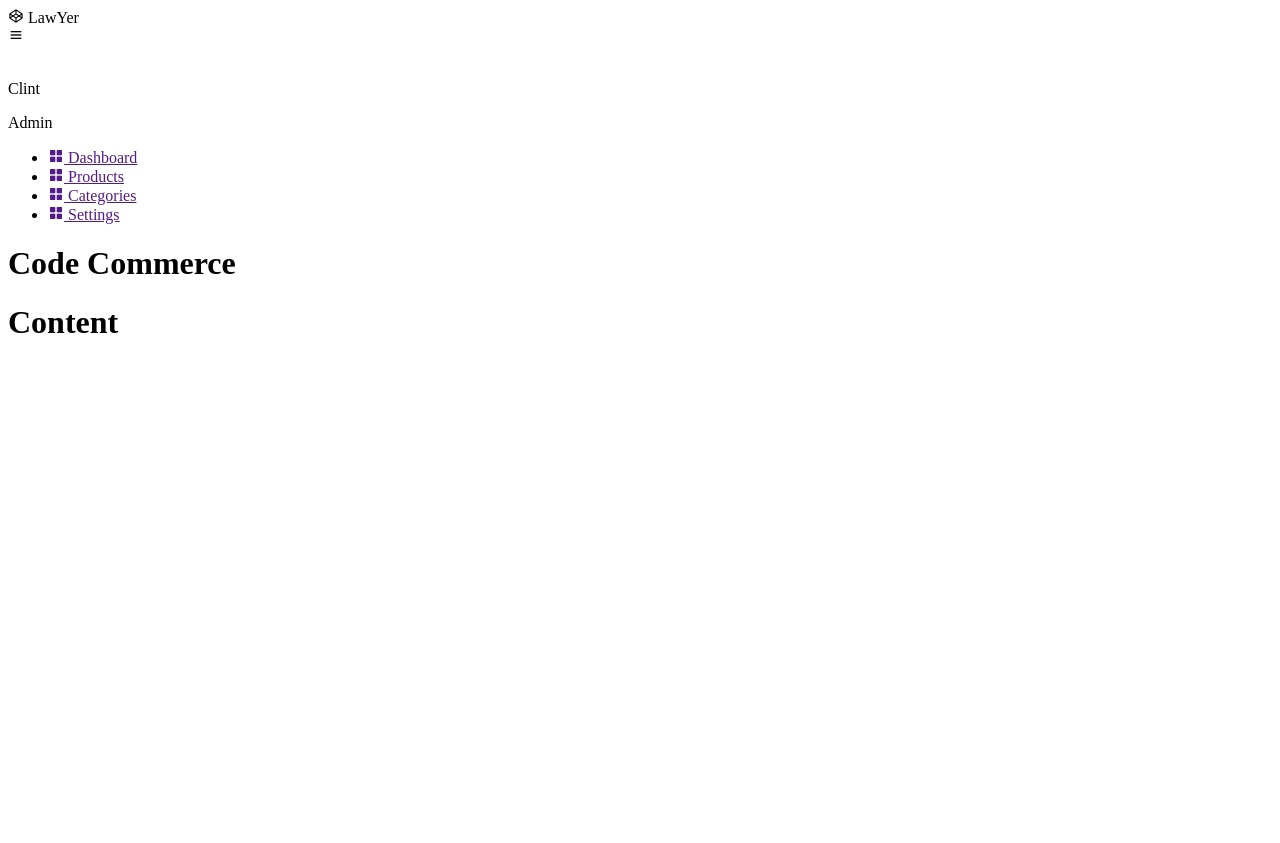
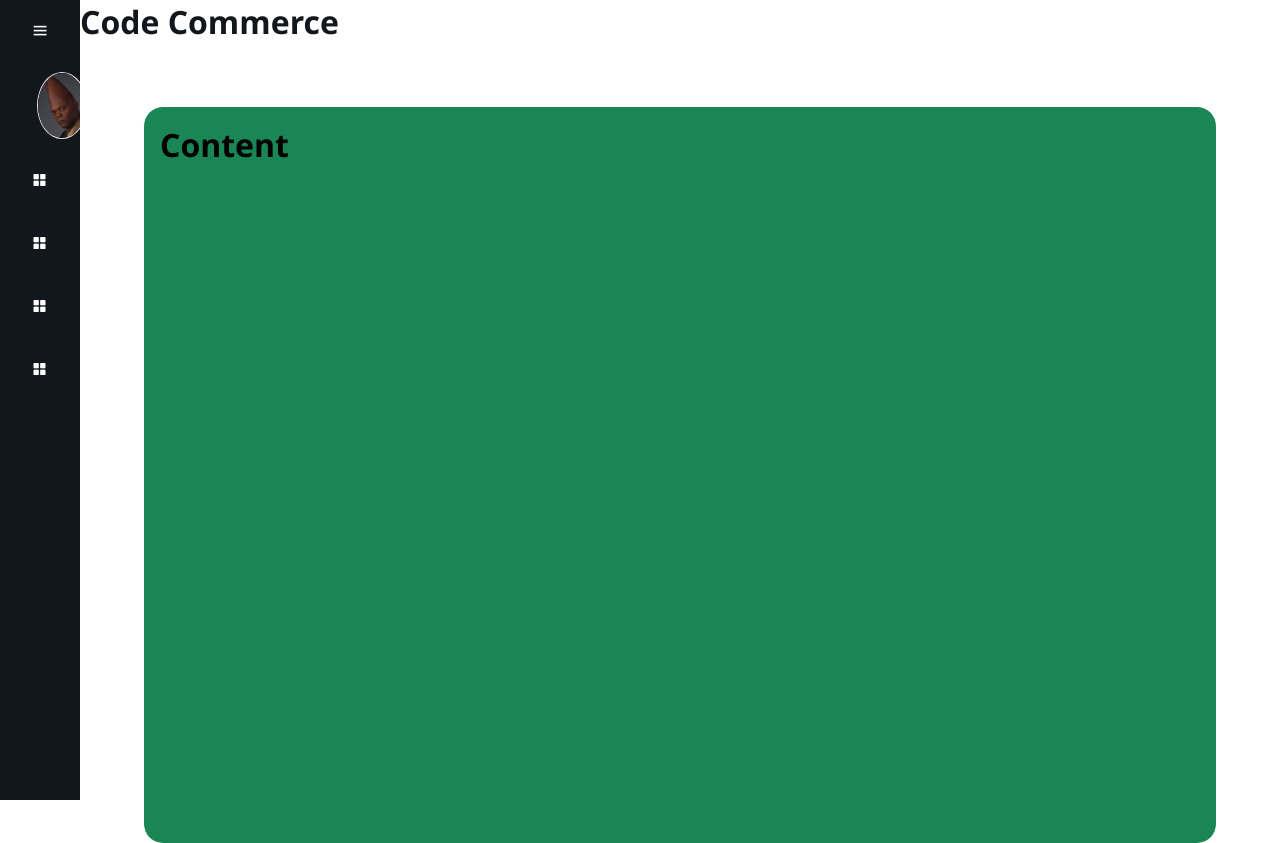
Before and after one commit to BillMuriu/Client_Side_Lawyer, a plain HTML site: page index.html in a window 1280 px wide. Before the commit the page ends 800 px from the top, so only its background shows below. Drawn offline with nearby package versions, Linux system fonts and the light colour scheme.

Commit message:
changed the user and logo position whithin the aside bar

```diff
--- a/index.html
+++ b/index.html
@@ -6,23 +6,27 @@
     <meta name="viewport" content="width=device-width, initial-scale=1.0">
     <title>Document</title>
     <link href='https://unpkg.com/boxicons@2.1.4/css/boxicons.min.css' rel='stylesheet'>
-    <link rel="stylesheet" href="style.css">
+    <link rel="stylesheet" href="styles.css">
 </head>
 <body>
     <div class="main-container">
         <div class="sidebar">
             <div class="top">
+                <div class="logo-wrapper">
                     <div class="logo">
                         <i class="bx bxl-codepen"></i>
                         <span>LawYer</span>
                     </div>
+                </div>
                 <i class="bx bx-menu" id="btn"></i>
             </div>
+            <div class="user-wrapper">
                 <div class="user">
                     <img src="brain.jpg" alt="" class="user-img">
                     <div>
                         <p class="bold">Clint</p>
                         <p>Admin</p>
+                    </div>
                 </div>
             </div>
             <ul>
--- a/styles.css
+++ b/styles.css
@@ -46,11 +46,16 @@
     left: 90%;
 }
 
+.sidebar .top .logo-wrapper {
+    position: relative;
+}
+
 .sidebar .top .logo {
     color: #fff;
     display: flex;
     align-items: center;
     height: 50px;
+    margin-left: 1.5rem;
     width: 100%;
     pointer-events: none;
     opacity: 0;
@@ -65,10 +70,16 @@
     margin-right: 5px;
 }
 
+.user-wrapper {
+    position: relative;
+}
+
 .user {
     display: flex;
     align-items: center;
     margin: 1rem 0;
+    cursor: pointer;
+    margin-left: 1.5rem;
 }
 
 .user p {
```
Also changed, not shown: brain.jpg (added). Lines whose indentation alone changed are shown as unchanged.
